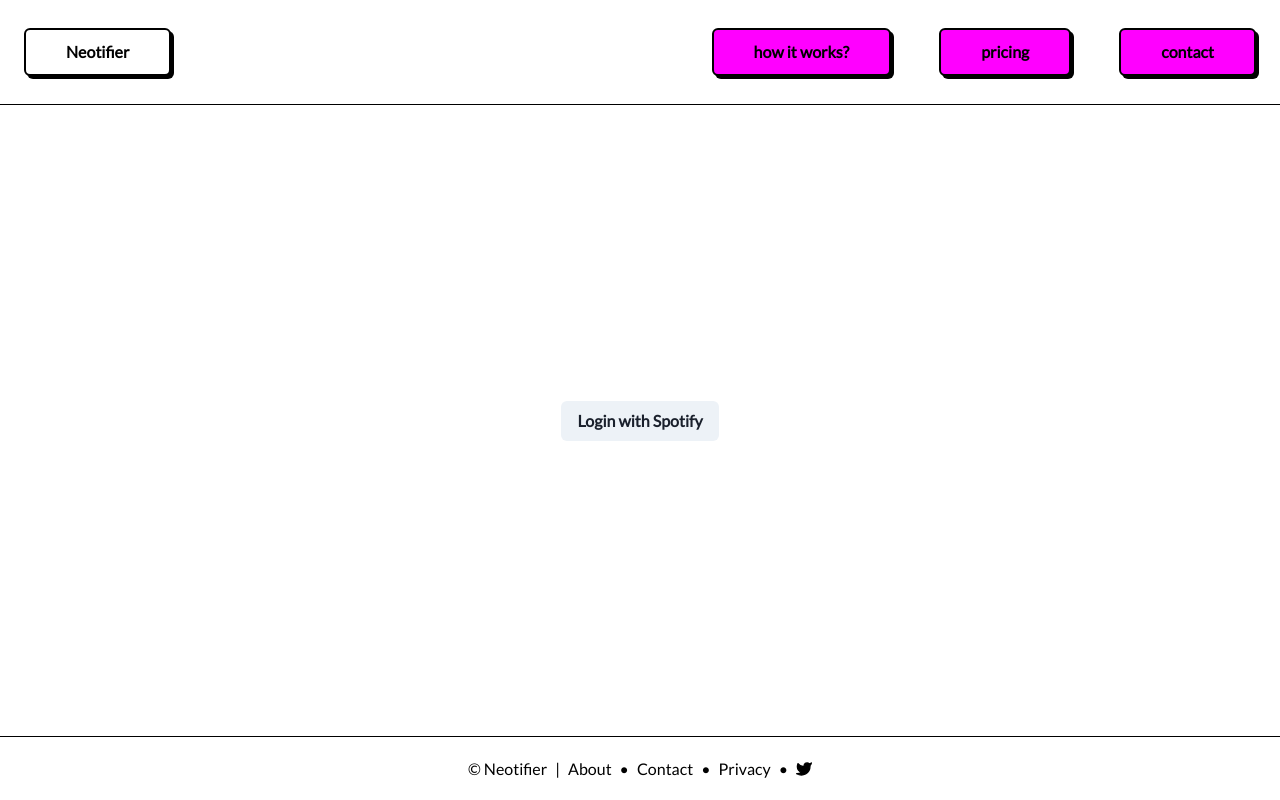
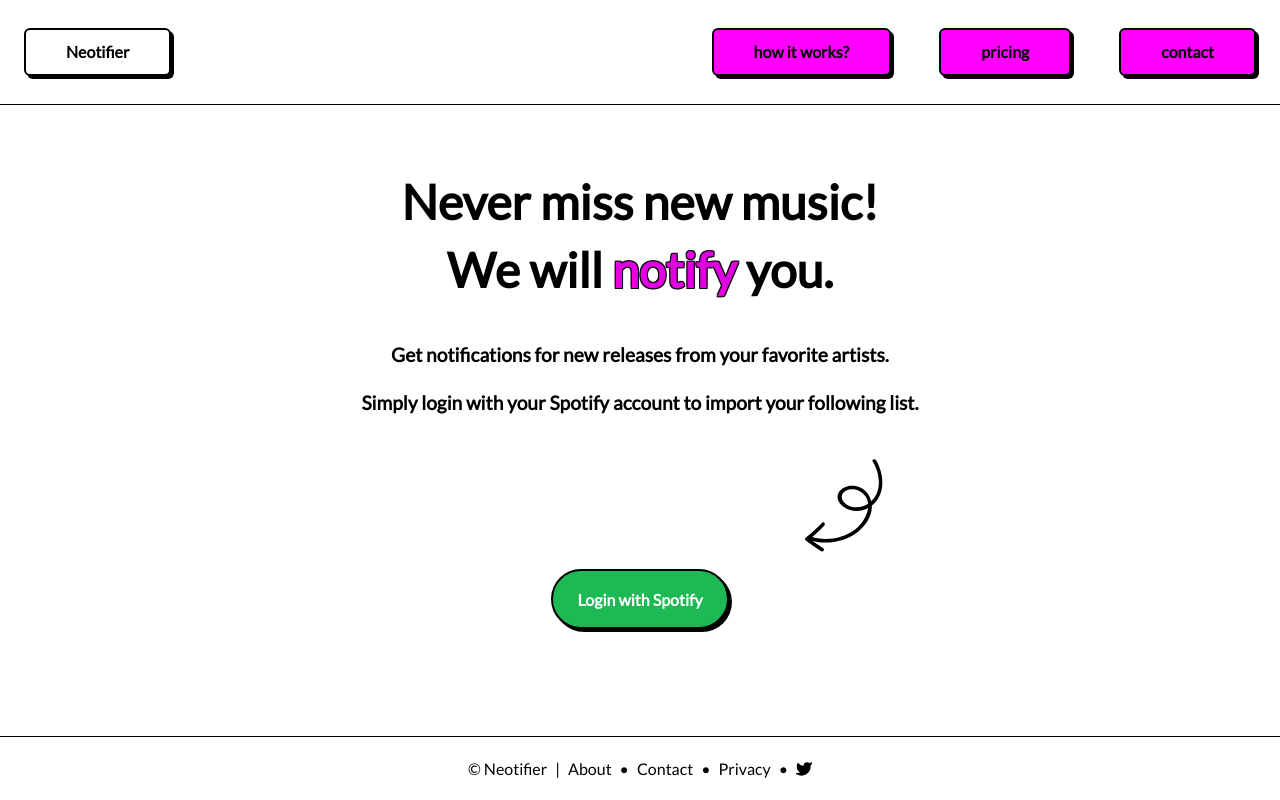
Before and after one commit to stardvst/neotifier, a Next.js app: page / in a window 1280 px wide. Built offline with nearby package versions, Linux system fonts and the light colour scheme; no server answers.

Commit message:
update code due to api changes

```diff
--- a/components/Album.js
+++ b/components/Album.js
@@ -16,6 +16,7 @@ const Album = ({ title, artists, albumCover, releasedAt, spotifyUrl, discogsUrl
 			borderRadius={6}
 			boxShadow="3px 3px 0 black"
 			maxWidth="274px"
+			bg={'white'}
 		>
 			<Tooltip label={title} hasArrow shouldWrapChildren placement="bottom">
 				{!discogsUrl && <Image src={albumCover} alt={title} width={cardSize} height={cardSize} />}
--- a/components/Footer.js
+++ b/components/Footer.js
@@ -5,7 +5,7 @@ import Link from 'components/Link'
 
 const Footer = () => {
 	return (
-		<Flex h={16} justify="center" as="footer" borderTop="1px solid black">
+		<Flex h={16} justify="center" as="footer" borderTop="1px solid black" bg={'white'}>
 			<HStack justify="center" align="center">
 				<Text>© Neotifier</Text>
 				<Text>|</Text>
--- a/components/Login.js
+++ b/components/Login.js
@@ -1,11 +1,79 @@
-import { Button } from '@chakra-ui/button'
-import { Flex } from '@chakra-ui/layout'
+import { Flex, Heading, Box, Text } from '@chakra-ui/layout'
 import { signIn } from 'next-auth/react'
+import { useMediaQuery } from '@chakra-ui/media-query'
+import ButtonLink from './ButtonLink'
+import { CurlyArrowIcon } from 'lib/icons'
 
 const Login = () => {
+	const [isLargerThan768] = useMediaQuery('(min-width: 768px)')
+
 	return (
-		<Flex justify="center">
-			<Button onClick={() => signIn('spotify')}>Login with Spotify</Button>
+		<Flex as="main" justifyContent="center">
+			<Box as="section">
+				<Heading
+					as="h2"
+					textAlign="center"
+					fontSize={{ base: '2.25rem', md: '3rem' }}
+					lineHeight={{ base: '2.5rem', md: 1.4 }}
+				>
+					<Text>Never miss new music!</Text>
+					<Text>
+						We will{' '}
+						<Text
+							as="span"
+							color="neonPinkDarker"
+							textShadow="-1px -1px 0 #000, 1px -1px 0 #000, -1px 1px 0 #000, 1px 1px 0 #000"
+						>
+							notify
+						</Text>{' '}
+						you.
+					</Text>
+				</Heading>
+
+				<Flex
+					flexDirection="column"
+					textAlign="center"
+					fontWeight="bold"
+					marginTop={{ base: '2rem', md: '2.3rem' }}
+					marginBottom={{ base: '3rem', md: '2.7rem' }}
+					marginX={{ base: '3rem', md: '0' }}
+				>
+					<Flex flexDirection="column" gap="1rem" position="relative">
+						<Heading as="h3" fontSize="1.2rem" fontWeight="" lineHeight="2rem">
+							Get notifications for new releases from your favorite artists.
+						</Heading>
+						<Heading as="h3" fontSize="1.2rem" fontWeight="" lineHeight="2rem">
+							Simply login with your Spotify account to import your following list.
+						</Heading>
+					</Flex>
+
+					<Box transform="rotate(170deg)" zIndex={100} margin={0} marginLeft="auto">
+						<CurlyArrowIcon width="150" height="150" />
+					</Box>
+
+					<Flex
+						flexDirection={isLargerThan768 ? 'row' : 'column'}
+						alignItems="center"
+						justifyContent="center"
+						fontSize="1rem"
+						lineHeight="1.5rem"
+					>
+						<ButtonLink
+							as="a"
+							color="white"
+							padding="1.75rem 1.5rem"
+							borderRadius="full"
+							bgColor="spotify"
+							bgColorHover="spotifyDarker"
+							_focus={{ bgColor: 'sspotifyExtraDarker' }}
+							onClick={() => signIn('spotify')}
+							to=""
+						>
+							Login with Spotify
+						</ButtonLink>
+					</Flex>
+				</Flex>
+			</Box>
 		</Flex>
 	)
 }
--- a/next.config.js
+++ b/next.config.js
@@ -2,7 +2,20 @@ module.exports = {
 	reactStrictMode: true,
 	swcMinify: true,
 	images: {
-		domains: ['i.scdn.co', 'i.discogs.com'],
+		remotePatterns: [
+			{
+				protocol: 'https',
+				hostname: 'i.scdn.co',
+				port: '',
+				pathname: '/**'
+			},
+			{
+				protocol: 'https',
+				hostname: 'i.discogs.com',
+				port: '',
+				pathname: '/**'
+			}
+		],
 		formats: ['image/avif', 'image/webp']
 	}
 }
--- a/styles/theme.js
+++ b/styles/theme.js
@@ -22,8 +22,10 @@ const colors = {
 	neonPinkDarker: '#E000E0',
 	neonGreen: '#0DFF51',
 	neonGreenDarker: '#12B33F',
+	neonPurple: '#9D00FF',
 	spotify: '#1DB954',
-	spotifyDarker: '#15883E',
+	spotifyDarker: '#19A054',
+	spotifyExtraDarker: '#15883E',
 	discogs: '#333333'
 }
 
```
Also changed, not shown: lib/db.js, lib/email.js.
